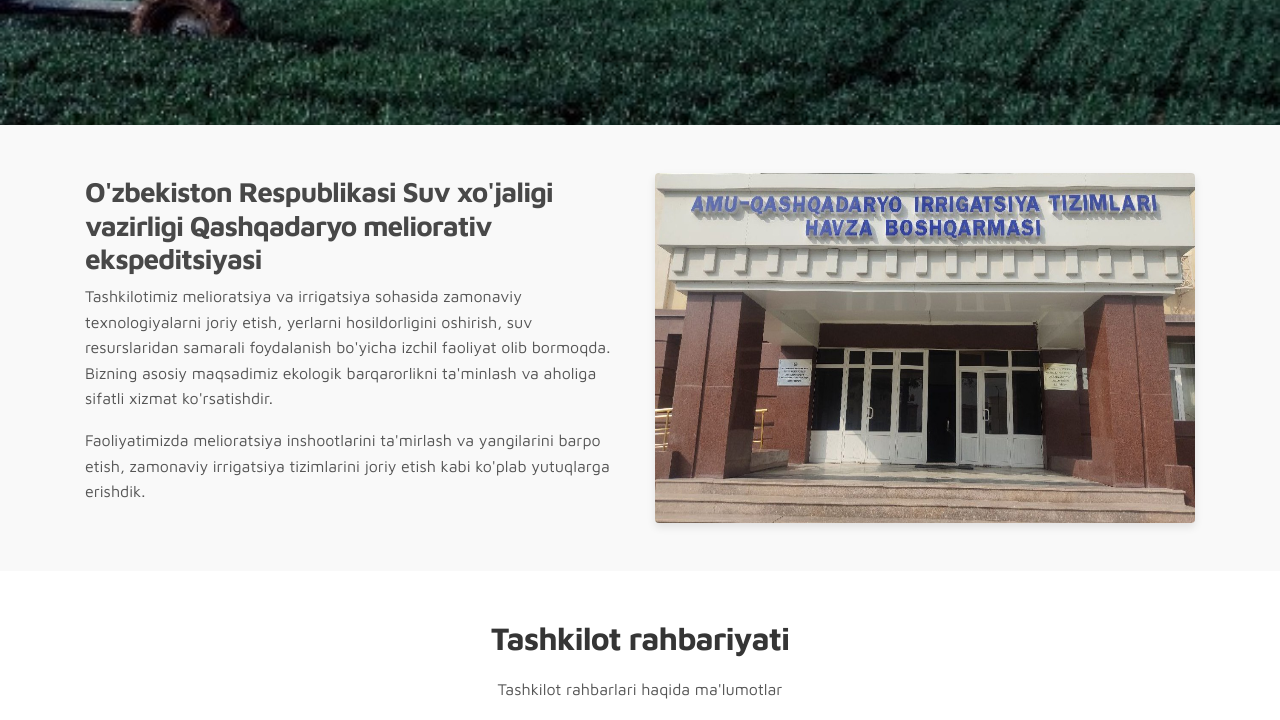
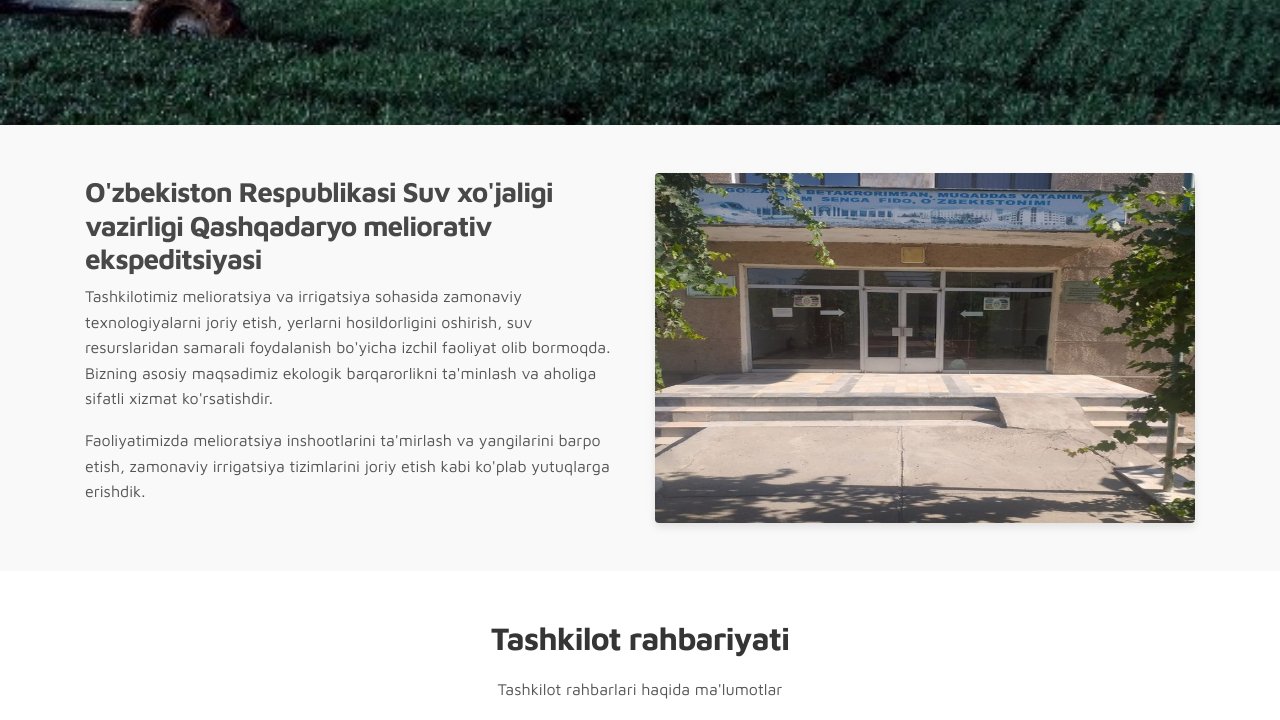
Before and after one commit to AzizbekGulomov2002/Kashme, a plain HTML site: page index.html in a window 1280 px wide. Shown: the part 560-1280 px from the top of the page. Drawn offline with Linux system fonts and the light colour scheme.

Commit message:
[UPDATED] landing page static

```diff
--- a/index.html
+++ b/index.html
@@ -280,7 +280,7 @@ https://www.tooplate.com/view/2115-marvel
 
         <!-- Image Section -->
         <div class="col-lg-6 col-md-6 col-12">
-          <img src="images/project/havza.jpg" class="img-fluid rounded" alt="Tashkilot faoliyati">
+          <img src="images/project/kashmee.jpg" class="img-fluid rounded" alt="Tashkilot faoliyati">
         </div>
       </div>
     </div>
```
Also changed, not shown: images/project/kashmee.jpg (added).
